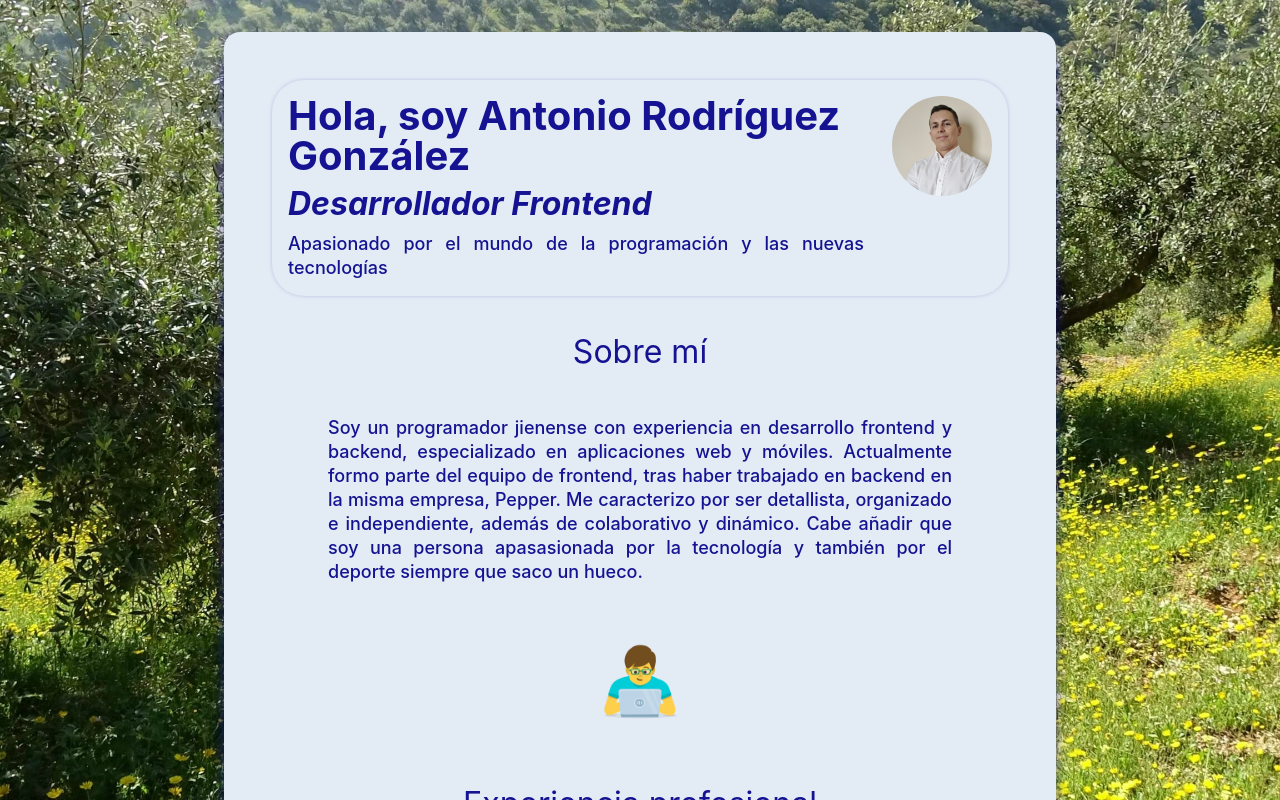
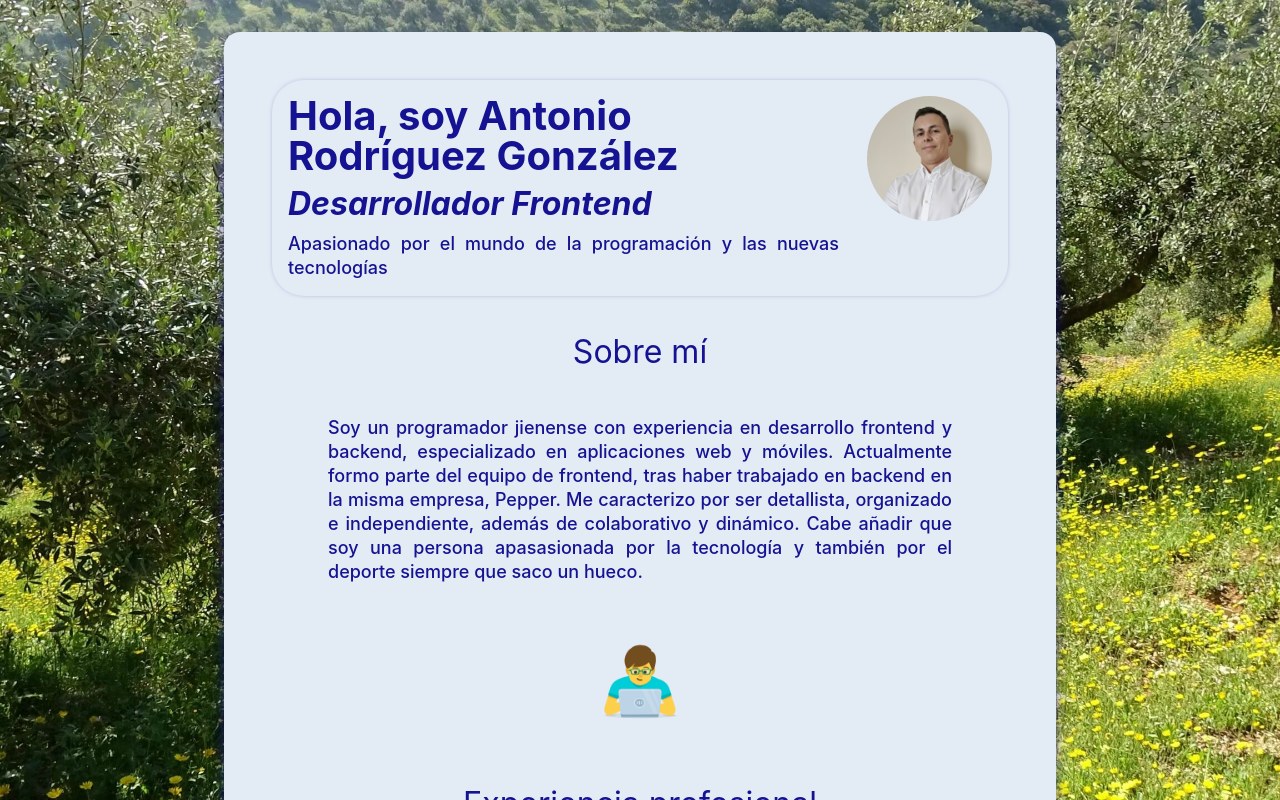
Before and after one commit to Anrogo/MyPortfolio, a Next.js app: page / in a window 1280 px wide. Shown: the top 800 px of the page. Built offline with nearby package versions, Linux system fonts and the light colour scheme.

Commit message:
profile image adjusted and fixes

```diff
--- a/src/components/AboutMe/AboutMe.styled.ts
+++ b/src/components/AboutMe/AboutMe.styled.ts
@@ -6,6 +6,7 @@ export const AboutMeSection = styled(MainSection)``;
 
 export const AboutMeDescription = styled(Description)`
   padding: ${theme.spacing.giant};
+
   @media (max-width: 768px) {
     padding: ${theme.spacing.md};
   }
--- a/src/components/AboutMe/AboutMe.tsx
+++ b/src/components/AboutMe/AboutMe.tsx
@@ -8,7 +8,7 @@ import technologist from '@/assets/images/man-technologist.png';
 const AboutMe = () => {
   return (
     <AboutMeSection>
-      <Subtitle fontWeight={theme.fontWeight.light}>Sobre mí </Subtitle>
+      <Subtitle fontWeight={theme.fontWeight.light}>Sobre mí</Subtitle>
       <AboutMeDescription>{AboutMeTexts.description}</AboutMeDescription>
       <Image src={technologist} width={100} height={100} alt="technologist man" unoptimized />
     </AboutMeSection>
--- a/src/components/Hero/Hero.styled.ts
+++ b/src/components/Hero/Hero.styled.ts
@@ -39,7 +39,7 @@ export const HeroTextSection = styled.div`
 export const HeroImgSection = styled.div`
   display: flex;
   position: relative;
-  flex: 0 0 clamp(72px, 25vw, 100px);
+  flex: 0 0 clamp(80px, 25vw, 125px);
   aspect-ratio: 1;
   overflow: hidden;
   border-radius: 50%;
--- a/src/components/Hero/Hero.tsx
+++ b/src/components/Hero/Hero.tsx
@@ -9,7 +9,6 @@ import {
 } from './Hero.styled';
 import { Description, Title } from '@/styles/GlobalStyle';
 import profileImage from '@/assets/images/perfil-web.jpg';
-import { colors } from '@/constants/colors';
 
 const Hero = () => {
   return (
--- a/src/constants/colors.ts
+++ b/src/constants/colors.ts
@@ -19,5 +19,5 @@ export const colors = {
   whiteF: '#F5F5F5',
   white: '#E2E8F0',
   gray: '#C5C6BC',
-  black: '#000'
-}
+  black: '#000',
+};
--- a/src/styles/theme.ts
+++ b/src/styles/theme.ts
@@ -3,7 +3,7 @@ import { colors } from '@/constants/colors';
 export const theme = {
   colors: colors,
   fonts: {
-    main: "'Inter', sans-serif",
+    main: "'Inter', sans-serif, arial, 'Helvetica Neue', Helvetica",
   },
   fontWeight: {
     light: 400,
```
